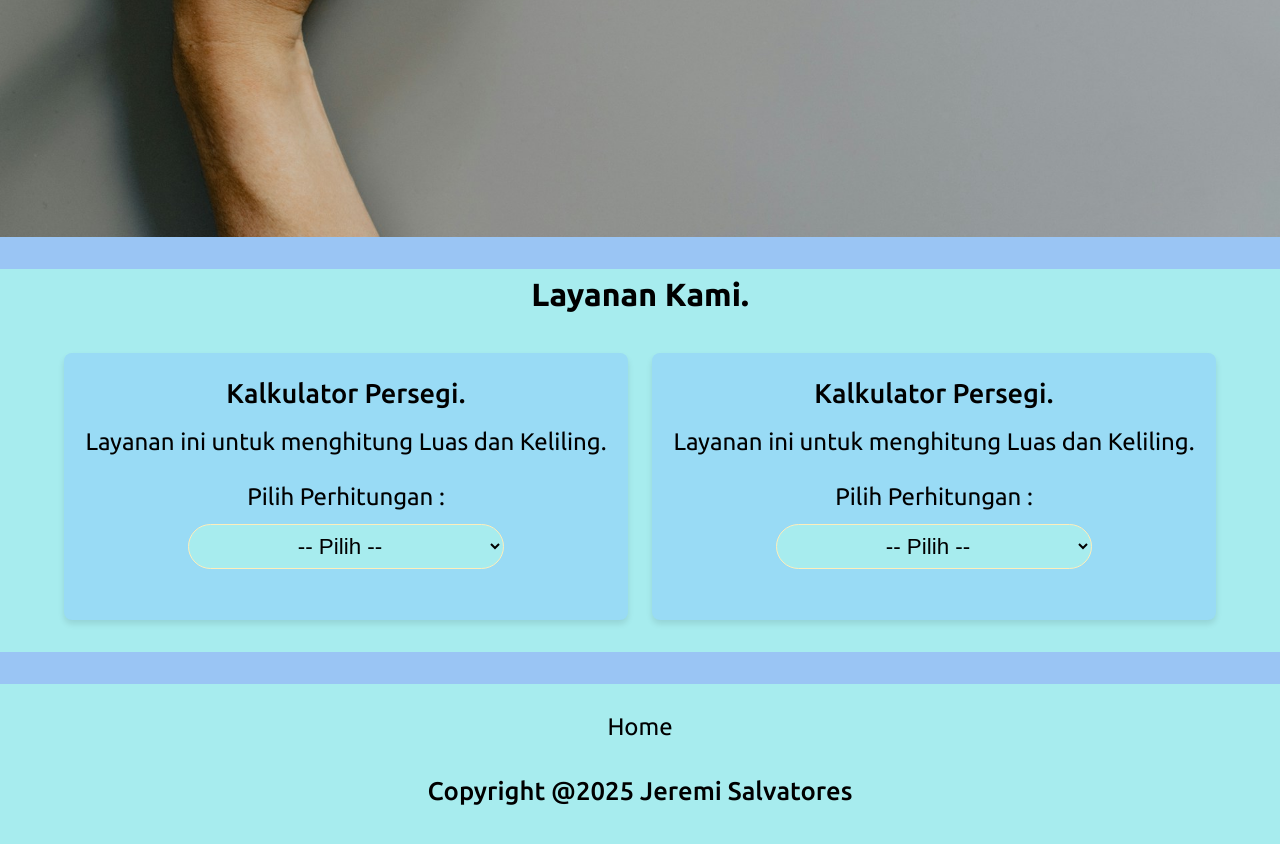
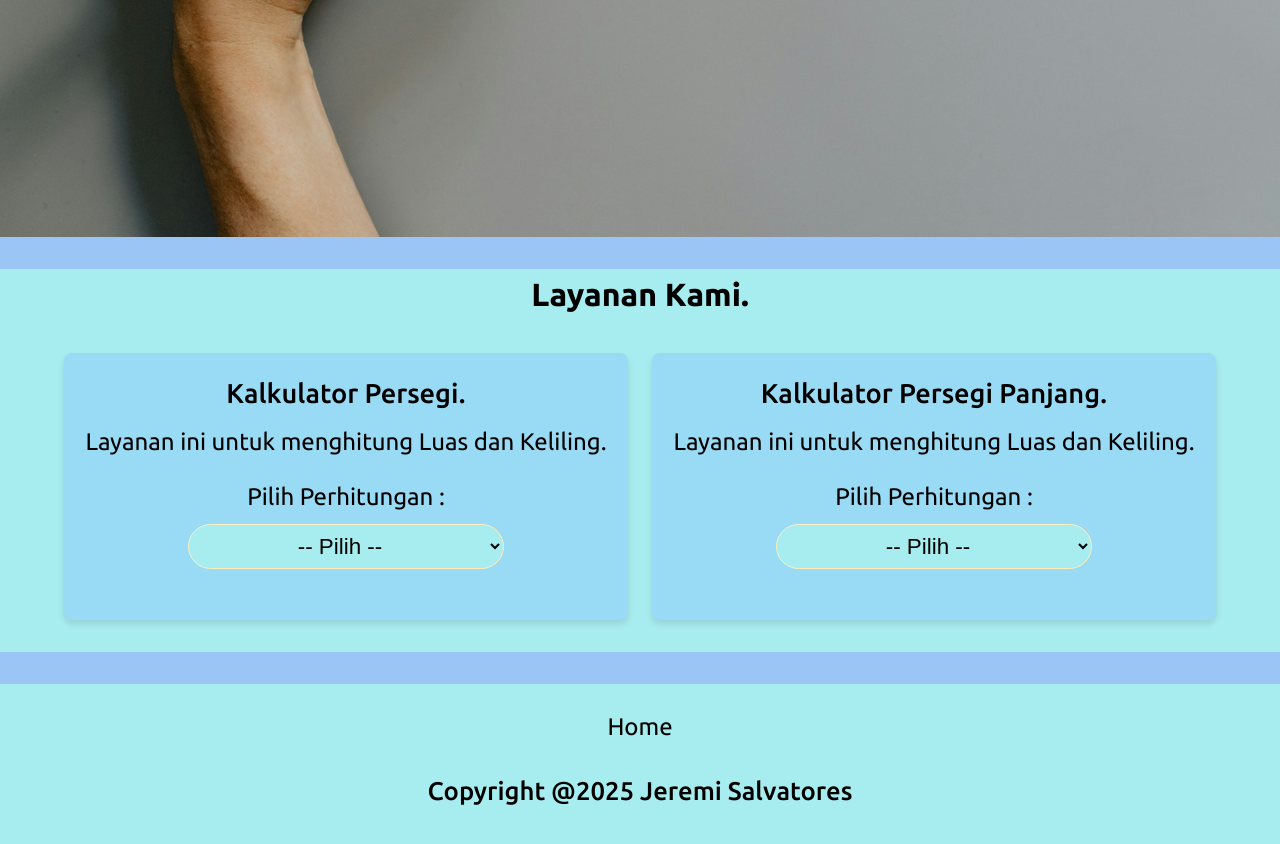
Before and after one commit to revou-fundamental-course/17-mar-25-Serba25-JD, a plain HTML site: page index.html in a window 1280 px wide. Shown: the part 728-1572 px from the top of the page. Drawn offline with Linux system fonts and the light colour scheme.

Commit message:
initial commit

```diff
--- a/index.html
+++ b/index.html
@@ -50,7 +50,7 @@
                         </div>
                     </article>
                     <article class="grid-item">
-                        <h3 class="ubuntu-medium"> Kalkulator Persegi. </h3>
+                        <h3 class="ubuntu-medium"> Kalkulator Persegi Panjang. </h3>
                         <p class="ubuntu-reguler"> Layanan ini untuk menghitung Luas dan Keliling. </p>
                         <label for="choose-pp"> Pilih Perhitungan : </label>
                         <select id="choose-pp">
```
